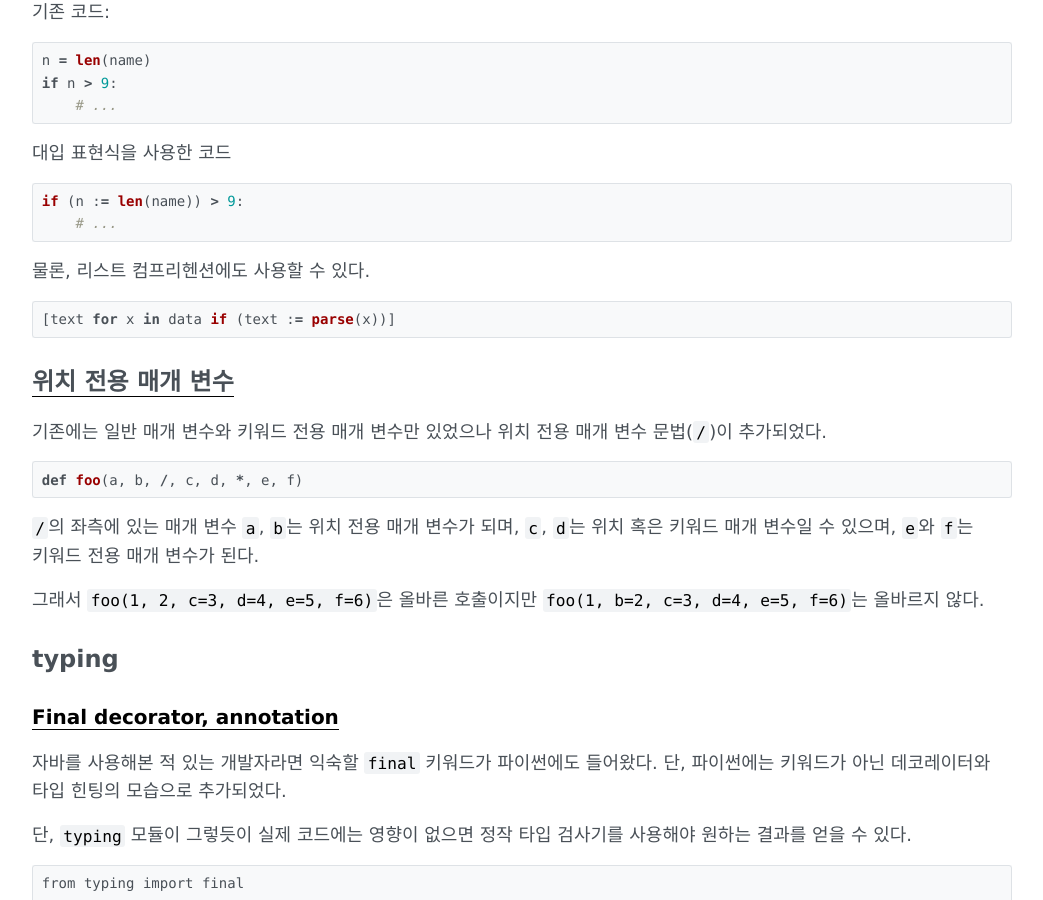
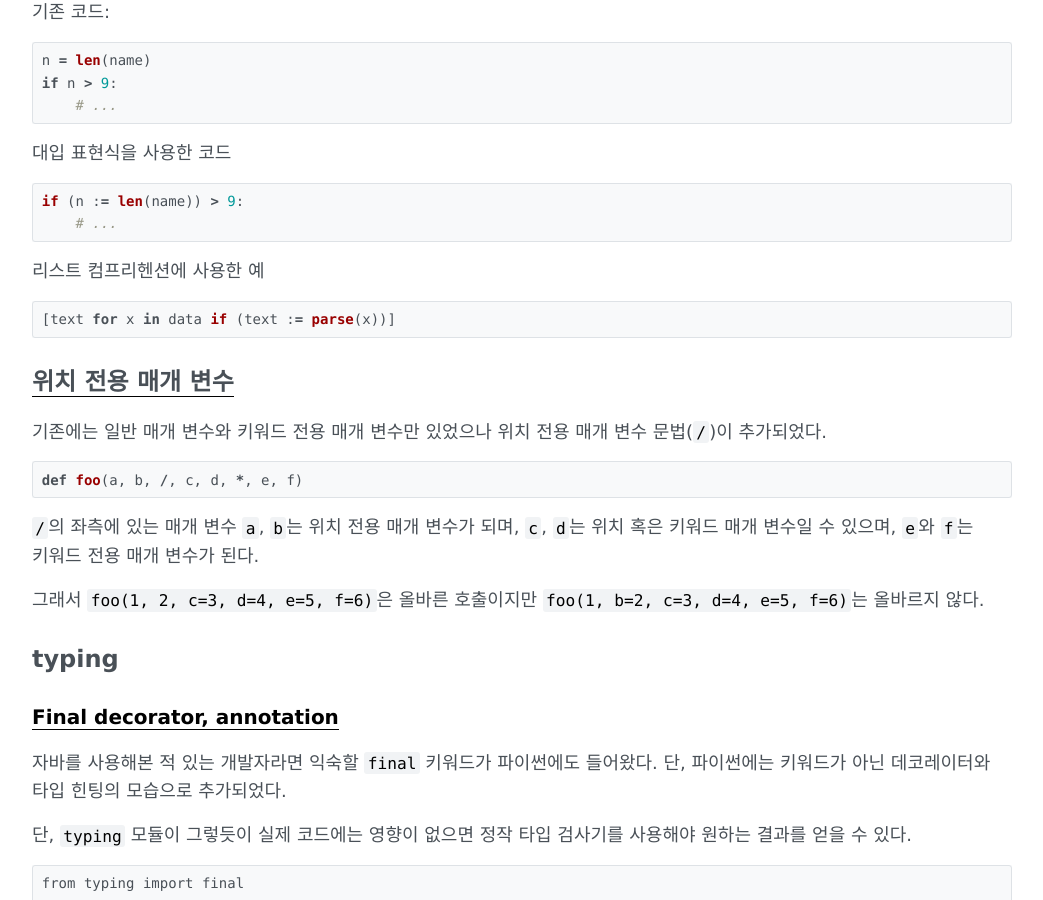
Before and after one commit to blurfx/xo.dev, a Jekyll site: the page built from _posts/2019-10-17-whats-new-in-python-3-8.md, in a window 1280 px wide and 900 px high, scrolled down 495 px. Shown: the whole window, without its empty margins (118-1161 px from the left). Built offline with Jekyll 4.4.1, drawn with Linux system fonts in a browser that asks for light colours; comment, search, counter and statistics services are not loaded.

Commit message:
Update 2019-10-17-whats-new-in-python-3-8.md

````diff
--- a/_posts/2019-10-17-whats-new-in-python-3-8.md
+++ b/_posts/2019-10-17-whats-new-in-python-3-8.md
@@ -24,7 +24,7 @@ if (n := len(name)) > 9:
     # ...
 ```
 
-물론, 리스트 컴프리헨션에도 사용할 수 있다.
+리스트 컴프리헨션에 사용한 예
 ```python
 [text for x in data if (text := parse(x))]
 ```
````
